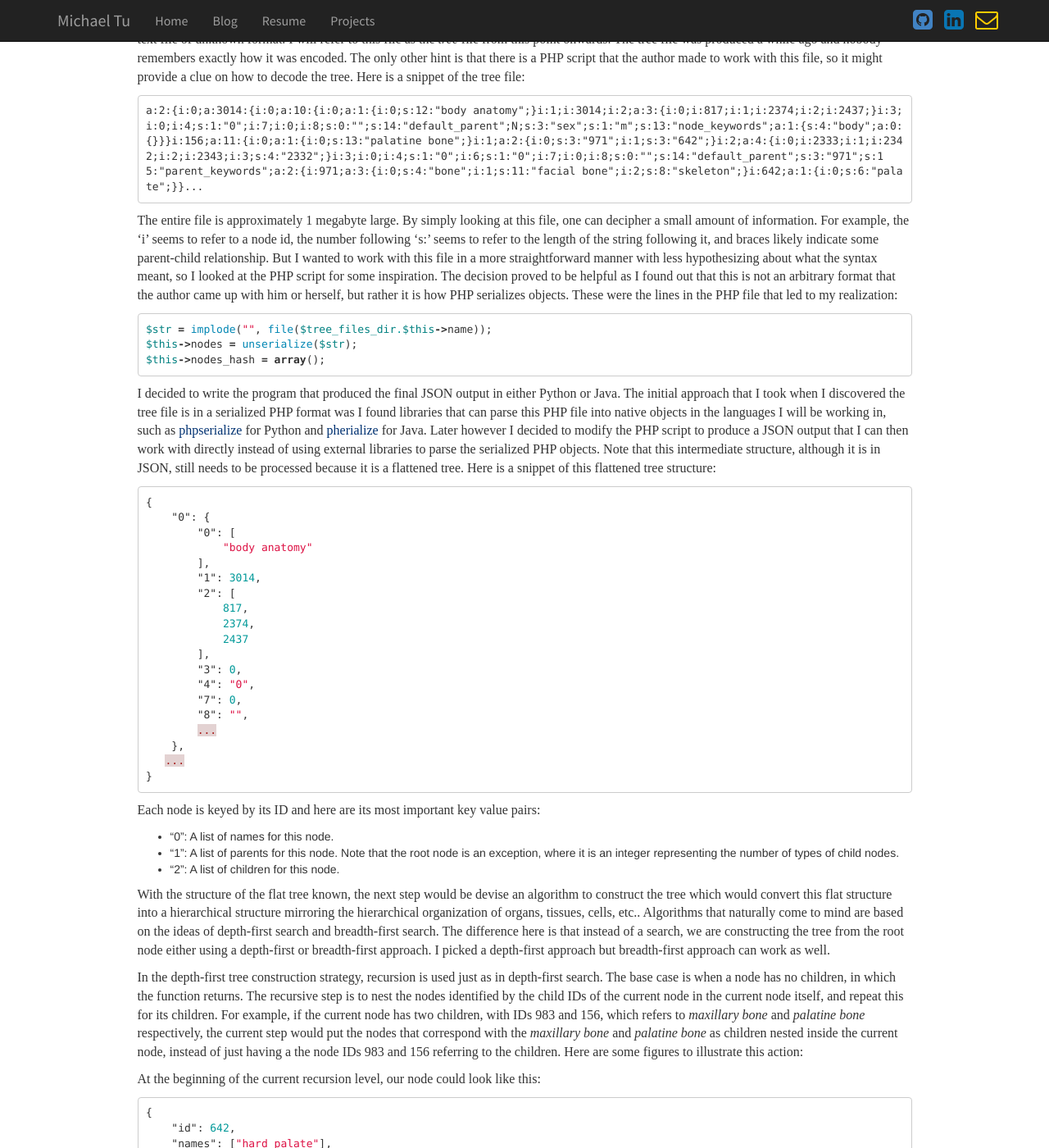
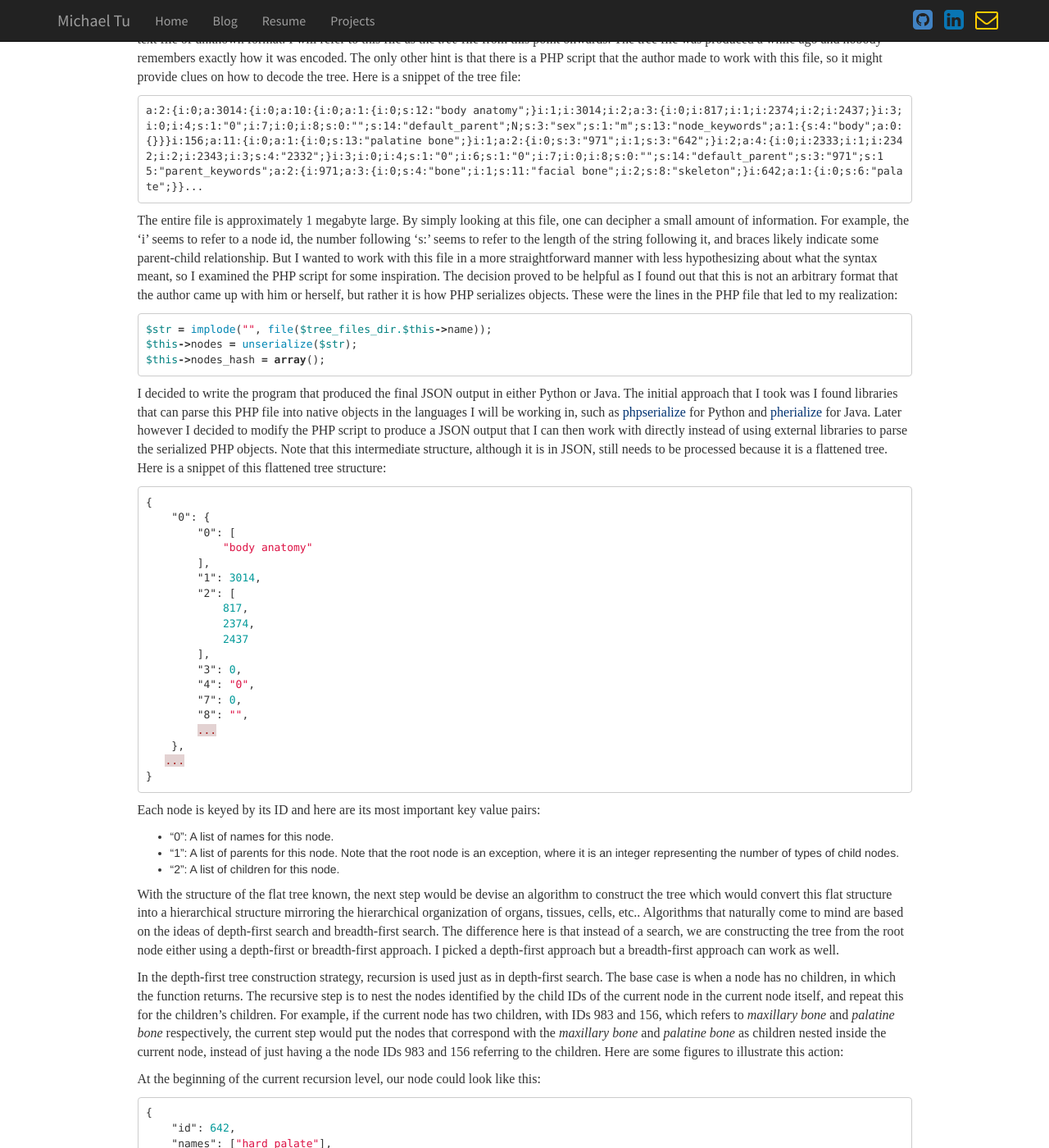
Before and after one commit to tuzhucheng/tuzhucheng.github.io, a Jekyll site: the page built from _posts/2015-02-19-parsing-a-body-anatomy-tree.md, in a window 1280 px wide and 1400 px high, scrolled down 244 px. Shown: the whole window at 82% size. Built offline with Jekyll 4.4.1, drawn with Linux system fonts in a browser that asks for light colours; nearby versions of some CDN libraries; some web fonts are replaced; Markdown is read by kramdown in place of the engine named in the settings; comment, search, counter and statistics services are not loaded; some of the changed text lies outside the part shown.

Commit message:
minor edits to body anatomy tree post

````diff
--- a/_posts/2015-02-19-parsing-a-body-anatomy-tree.md
+++ b/_posts/2015-02-19-parsing-a-body-anatomy-tree.md
@@ -5,20 +5,20 @@ title: Parsing a Body Anatomy Tree
 
 Recently I finished working on constructing a human body tree so that relations extracted from the [Knowledge Extraction](https://github.com/crea-berkeley/relation-extraction) project could be associated with parts of the human body. In this blog post I would like to discuss the process I went through to decode a text file that encodes information about the anatomy of the human body and produce a JSON file representing this hierarchical structure.
 
-The input file that encodes the various parts of the human body, from larger components such as organs to smaller components such as cells, is a text file of unknown format. I will refer to this file as the *tree* file from this point onwards. The tree file was produced a while ago and nobody remembers exactly how it was encoded. The only other hint is that there is a PHP script that the author made to work with this file, so it might provide a clue on how to decode the tree. Here is a snippet of the tree file:
+The input file that encodes the various parts of the human body, from larger components such as organs to smaller components such as cells, is a text file of unknown format. I will refer to this file as the *tree* file from this point onwards. The tree file was produced a while ago and nobody remembers exactly how it was encoded. The only other hint is that there is a PHP script that the author made to work with this file, so it might provide clues on how to decode the tree. Here is a snippet of the tree file:
 
 ```
 a:2:{i:0;a:3014:{i:0;a:10:{i:0;a:1:{i:0;s:12:"body anatomy";}i:1;i:3014;i:2;a:3:{i:0;i:817;i:1;i:2374;i:2;i:2437;}i:3;i:0;i:4;s:1:"0";i:7;i:0;i:8;s:0:"";s:14:"default_parent";N;s:3:"sex";s:1:"m";s:13:"node_keywords";a:1:{s:4:"body";a:0:{}}}i:156;a:11:{i:0;a:1:{i:0;s:13:"palatine bone";}i:1;a:2:{i:0;s:3:"971";i:1;s:3:"642";}i:2;a:4:{i:0;i:2333;i:1;i:2342;i:2;i:2343;i:3;s:4:"2332";}i:3;i:0;i:4;s:1:"0";i:6;s:1:"0";i:7;i:0;i:8;s:0:"";s:14:"default_parent";s:3:"971";s:15:"parent_keywords";a:2:{i:971;a:3:{i:0;s:4:"bone";i:1;s:11:"facial bone";i:2;s:8:"skeleton";}i:642;a:1:{i:0;s:6:"palate";}}...
 ```
 
-The entire file is approximately 1 megabyte large. By simply looking at this file, one can decipher a small amount of information. For example, the ‘i’ seems to refer to a node id, the number following ‘s:’ seems to refer to the length of the string following it, and braces likely indicate some parent-child relationship. But I wanted to work with this file in a more straightforward manner with less hypothesizing about what the syntax meant, so I looked at the PHP script for some inspiration. The decision proved to be helpful as I found out that this is not an arbitrary format that the author came up with him or herself, but rather it is how PHP serializes objects. These were the lines in the PHP file that led to my realization:
+The entire file is approximately 1 megabyte large. By simply looking at this file, one can decipher a small amount of information. For example, the ‘i’ seems to refer to a node id, the number following ‘s:’ seems to refer to the length of the string following it, and braces likely indicate some parent-child relationship. But I wanted to work with this file in a more straightforward manner with less hypothesizing about what the syntax meant, so I examined the PHP script for some inspiration. The decision proved to be helpful as I found out that this is not an arbitrary format that the author came up with him or herself, but rather it is how PHP serializes objects. These were the lines in the PHP file that led to my realization:
 
 ```php
 $str = implode("", file($tree_files_dir.$this->name));
 $this->nodes = unserialize($str);
 $this->nodes_hash = array();
 ```
-I decided to write the program that produced the final JSON output in either Python or Java. The initial approach that I took when I discovered the tree file is in a serialized PHP format was I found libraries that can parse this PHP file into native objects in the languages I will be working in, such as [phpserialize](https://pypi.python.org/pypi/phpserialize) for Python and [pherialize](https://github.com/kayahr/pherialize) for Java. Later however I decided to modify the PHP script to produce a JSON output that I can then work with directly instead of using external libraries to parse the serialized PHP objects. Note that this intermediate structure, although it is in JSON, still needs to be processed because it is a flattened tree. Here is a snippet of this flattened tree structure:
+I decided to write the program that produced the final JSON output in either Python or Java. The initial approach that I took was I found libraries that can parse this PHP file into native objects in the languages I will be working in, such as [phpserialize](https://pypi.python.org/pypi/phpserialize) for Python and [pherialize](https://github.com/kayahr/pherialize) for Java. Later however I decided to modify the PHP script to produce a JSON output that I can then work with directly instead of using external libraries to parse the serialized PHP objects. Note that this intermediate structure, although it is in JSON, still needs to be processed because it is a flattened tree. Here is a snippet of this flattened tree structure:
 
 ```json
 {
@@ -48,9 +48,9 @@ Each node is keyed by its ID and here are its most important key value pairs:
 - “1”: A list of parents for this node. Note that the root node is an exception, where it is an integer representing the number of types of child nodes.
 - “2”: A list of children for this node.
 
-With the structure of the flat tree known, the next step would be devise an algorithm to construct the tree which would convert this flat structure into a hierarchical structure mirroring the hierarchical organization of organs, tissues, cells, etc.. Algorithms that naturally come to mind are based on the ideas of depth-first search and breadth-first search. The difference here is that instead of a search, we are constructing the tree from the root node either using a depth-first or breadth-first approach. I picked a depth-first approach but breadth-first approach can work as well.
+With the structure of the flat tree known, the next step would be devise an algorithm to construct the tree which would convert this flat structure into a hierarchical structure mirroring the hierarchical organization of organs, tissues, cells, etc.. Algorithms that naturally come to mind are based on the ideas of depth-first search and breadth-first search. The difference here is that instead of a search, we are constructing the tree from the root node either using a depth-first or breadth-first approach. I picked a depth-first approach but a breadth-first approach can work as well.
 
-In the depth-first tree construction strategy, recursion is used just as in depth-first search. The base case is when a node has no children, in which the function returns. The recursive step is to nest the nodes identified by the child IDs of the current node in the current node itself, and repeat this for its children. For example, if the current node has two children, with IDs 983 and 156, which refers to *maxillary bone* and *palatine bone* respectively, the current step would put the nodes that correspond with the *maxillary bone* and *palatine bone* as children nested inside the current node, instead of just having a the node IDs 983 and 156 referring to the children. Here are some figures to illustrate this action:
+In the depth-first tree construction strategy, recursion is used just as in depth-first search. The base case is when a node has no children, in which the function returns. The recursive step is to nest the nodes identified by the child IDs of the current node in the current node itself, and repeat this for the children’s children. For example, if the current node has two children, with IDs 983 and 156, which refers to *maxillary bone* and *palatine bone* respectively, the current step would put the nodes that correspond with the *maxillary bone* and *palatine bone* as children nested inside the current node, instead of just having a the node IDs 983 and 156 referring to the children. Here are some figures to illustrate this action:
 
 At the beginning of the current recursion level, our node could look like this:
 
@@ -84,7 +84,7 @@ At the end of the current recursion level, our node could look like this:
 ```
 
 
-Now that we have an algorithm, we could feed it the input and see if it can successfully output the JSON in the format we want. I implemented the algorithm in Java in the end. What I observed, however, was that the recursion never stops, and will eventually exceed the maximum stack size. After some time investigating the cause, I determined that the structure that I thought was a tree actually contains cycles. I kept track of the frequency of the visits to each node ID while debugging the infinite recursion, and discovered that there are a few nodes with thousands of visits while others have 0 after around a bound number of recursive steps (~100000). Here is an example of a cycle:
+Now that we have an algorithm, we could feed it the input and see if it can successfully output the JSON in the format we want. I implemented the algorithm in Java in the end. What I observed, however, was that the recursion never stops, and will eventually cause the stack to overflow. After some time investigating the cause, I determined that the structure that I thought was a tree actually contains cycles. I kept track of the frequency of the visits to each node ID while debugging the infinite recursion, and discovered that there are a few nodes with thousands of visits while others have 0 after around a bound number of recursive steps (~100000). Here is an example of a cycle:
 
 ```json
 {
````
